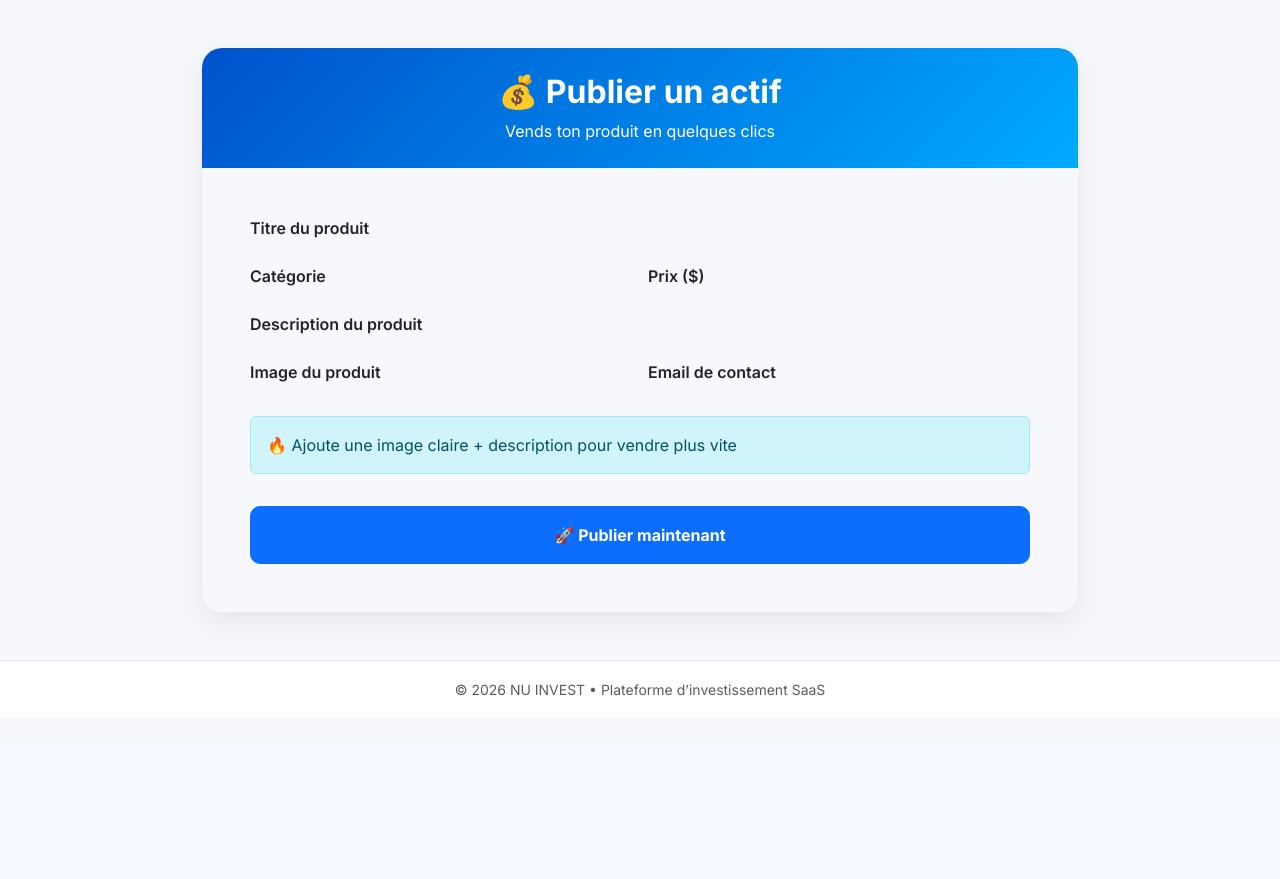
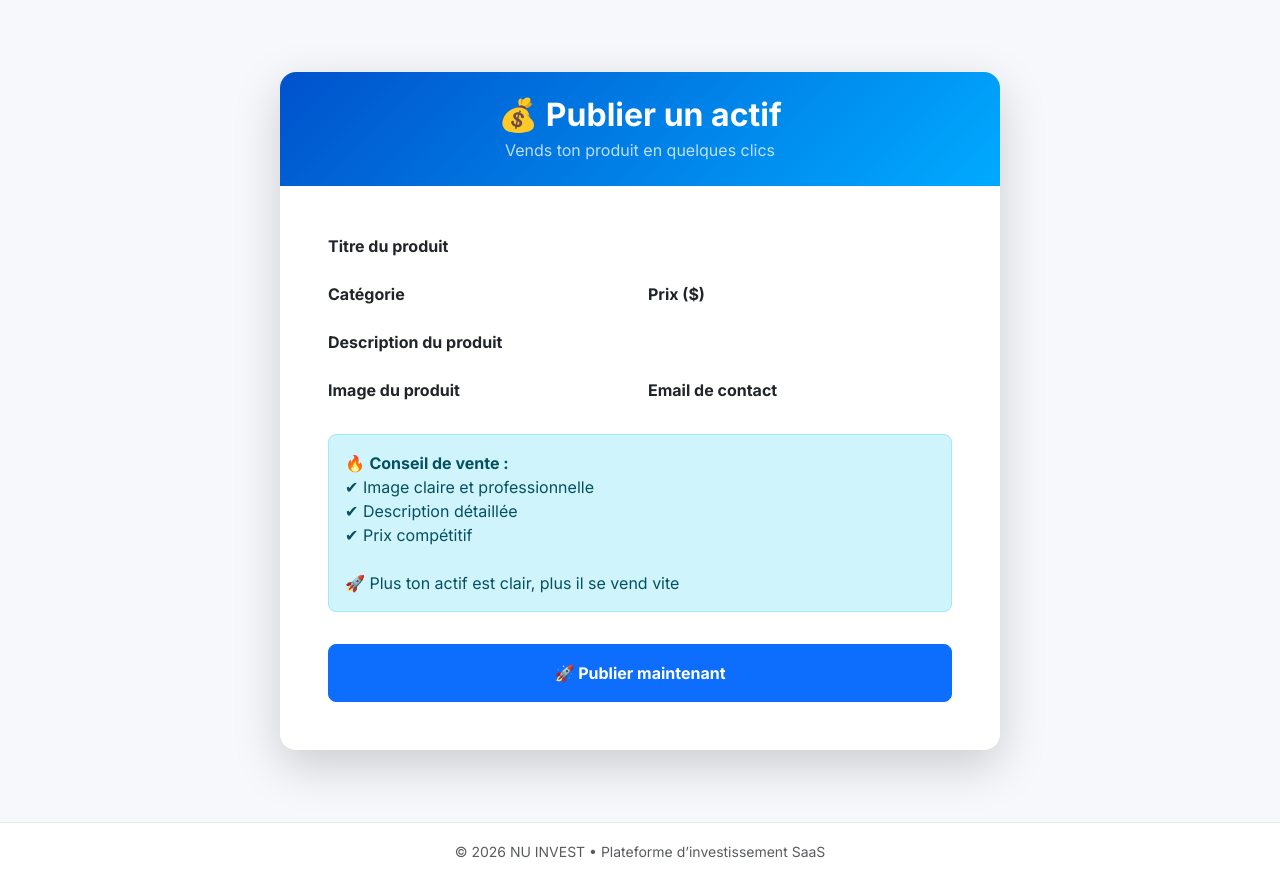
Before and after one commit to narkakaba-lgtm/nu-invest, a Django app: template platform_invest/templates/platform_invest/publier_vente.html in a window 1280 px wide. Shown: the part 57-936 px from the top of the page. Before the commit the page ends 753 px from the top, so only its background shows below. Run offline with Django 5.2, Linux system fonts and the light colour scheme; the template is opened without the code that fills it, so the values that code supplies are empty.

Commit message:
Update publier_vente.html

```diff
--- a/platform_invest/templates/platform_invest/publier_vente.html
+++ b/platform_invest/templates/platform_invest/publier_vente.html
@@ -3,65 +3,31 @@
 
 {% block title %}{% trans "Publier un actif" %} - NU INVEST{% endblock %}
 
-{% block extra_css %}
-<style>
-
-.sell-container {
-    max-width: 900px;
-    margin: auto;
-}
-
-.sell-card {
-    border-radius: 20px;
-    border: none;
-    box-shadow: 0 10px 30px rgba(0,0,0,0.08);
-    overflow: hidden;
-}
-
-.sell-header {
-    background: linear-gradient(135deg, #0052cc, #00aaff);
-    color: white;
-    padding: 25px;
-    text-align: center;
-}
-
-.form-label {
-    font-weight: 600;
-}
-
-.preview-box {
-    height: 220px;
-    border: 2px dashed #cbd5e1;
-    border-radius: 12px;
-    display:flex;
-    align-items:center;
-    justify-content:center;
-    background:#f8fafc;
-    overflow:hidden;
-}
-
-@media (max-width: 768px) {
-    .sell-header h2 {
-        font-size: 20px;
-    }
-}
-
-</style>
-{% endblock %}
-
 {% block content %}
 
-<div class="container my-4 sell-container">
+<div class="container my-5">
 
-    <div class="sell-card">
+    <div class="row justify-content-center">
 
-        <!-- HEADER -->
-        <div class="sell-header">
-            <h2 class="fw-bold">💰 {% trans "Publier un actif" %}</h2>
-            <p class="mb-0">{% trans "Vends ton produit en quelques clics" %}</p>
+        <div class="col-12 col-md-8">
+
+            <div class="card border-0 shadow-lg rounded-4 overflow-hidden">
+
+                <!-- ================= HEADER ================= -->
+                <div class="text-white text-center py-4"
+                     style="background: linear-gradient(135deg, #0052cc, #00aaff);">
+
+                    <h2 class="fw-bold mb-1">
+                        💰 {% trans "Publier un actif" %}
+                    </h2>
+
+                    <p class="mb-0 opacity-75">
+                        {% trans "Vends ton produit en quelques clics" %}
+                    </p>
+
                 </div>
 
-        <!-- FORM -->
+                <!-- ================= FORM ================= -->
                 <div class="p-4 p-md-5">
 
                     <form method="POST" enctype="multipart/form-data">
@@ -70,38 +36,50 @@
                         <div class="row g-3">
 
                             <!-- TITLE -->
-                    <div class="col-md-12">
-                        <label class="form-label">{% trans "Titre du produit" %}</label>
+                            <div class="col-12">
+                                <label class="form-label fw-bold">
+                                    {% trans "Titre du produit" %}
+                                </label>
                                 {{ form.title }}
                             </div>
 
                             <!-- CATEGORY -->
-                    <div class="col-md-6">
-                        <label class="form-label">{% trans "Catégorie" %}</label>
+                            <div class="col-12 col-md-6">
+                                <label class="form-label fw-bold">
+                                    {% trans "Catégorie" %}
+                                </label>
                                 {{ form.category }}
                             </div>
 
                             <!-- PRICE -->
-                    <div class="col-md-6">
-                        <label class="form-label">{% trans "Prix ($)" %}</label>
+                            <div class="col-12 col-md-6">
+                                <label class="form-label fw-bold">
+                                    {% trans "Prix ($)" %}
+                                </label>
                                 {{ form.price }}
                             </div>
 
                             <!-- DESCRIPTION -->
-                    <div class="col-md-12">
-                        <label class="form-label">{% trans "Description du produit" %}</label>
+                            <div class="col-12">
+                                <label class="form-label fw-bold">
+                                    {% trans "Description du produit" %}
+                                </label>
                                 {{ form.description }}
                             </div>
 
                             <!-- IMAGE -->
-                    <div class="col-md-6">
-                        <label class="form-label">{% trans "Image du produit" %}</label>
+                            <div class="col-12 col-md-6">
+                                <label class="form-label fw-bold">
+                                    {% trans "Image du produit" %}
+                                </label>
                                 {{ form.image }}
                             </div>
 
-                    <!-- CONTACT -->
-                    <div class="col-md-6">
-                        <label class="form-label">{% trans "Email de contact" %}</label>
+                            <!-- EMAIL -->
+                            <div class="col-12 col-md-6">
+                                <label class="form-label fw-bold">
+                                    {% trans "Email de contact" %}
+                                </label>
                                 {{ form.contact_email }}
                             </div>
 
@@ -109,18 +87,28 @@
 
                         <!-- ERRORS -->
                         {% if form.errors %}
-                    <div class="alert alert-danger mt-3">
+                        <div class="alert alert-danger mt-4 rounded-3">
+                            ⚠️ Veuillez corriger les erreurs ci-dessous :
+                            <br><br>
                             {{ form.errors }}
                         </div>
                         {% endif %}
 
-                <!-- PREVIEW INFO -->
-                <div class="alert alert-info mt-4">
-                    🔥 {% trans "Ajoute une image claire + description pour vendre plus vite" %}
+                        <!-- INFO -->
+                        <div class="alert alert-info mt-4 rounded-3">
+
+                            🔥 <strong>Conseil de vente :</strong><br>
+
+                            ✔ Image claire et professionnelle<br>
+                            ✔ Description détaillée<br>
+                            ✔ Prix compétitif<br><br>
+
+                            🚀 Plus ton actif est clair, plus il se vend vite
+
                         </div>
 
                         <!-- BUTTON -->
-                <button class="btn btn-primary w-100 py-3 fw-bold mt-3">
+                        <button class="btn btn-primary w-100 py-3 fw-bold mt-3 rounded-3">
                             🚀 {% trans "Publier maintenant" %}
                         </button>
 
@@ -132,4 +120,8 @@
 
         </div>
 
+    </div>
+
+</div>
+
 {% endblock %}
```
Lines whose indentation alone changed are shown as unchanged.
